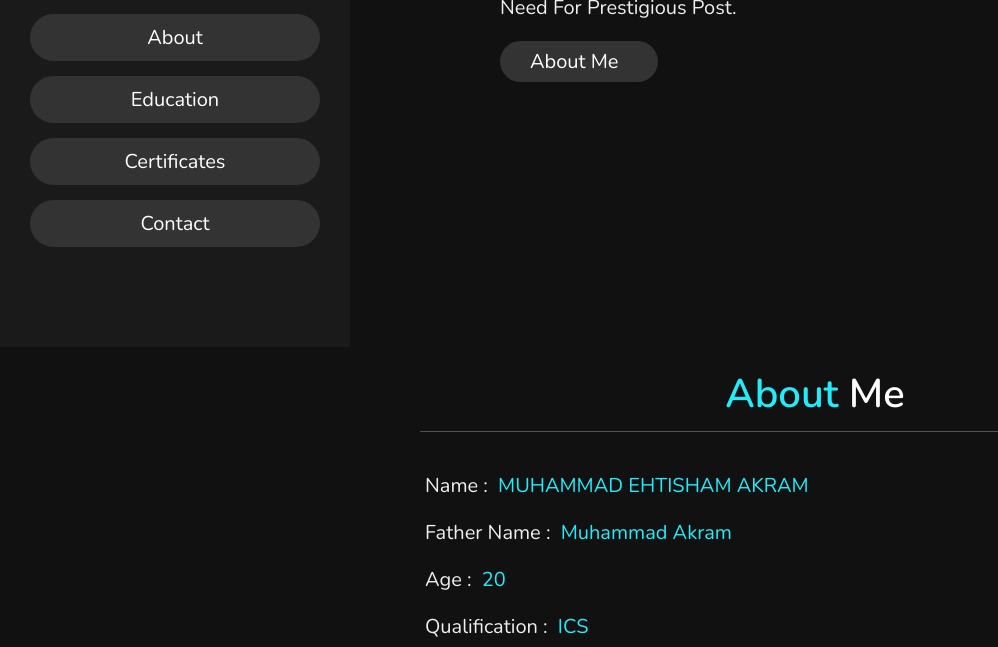
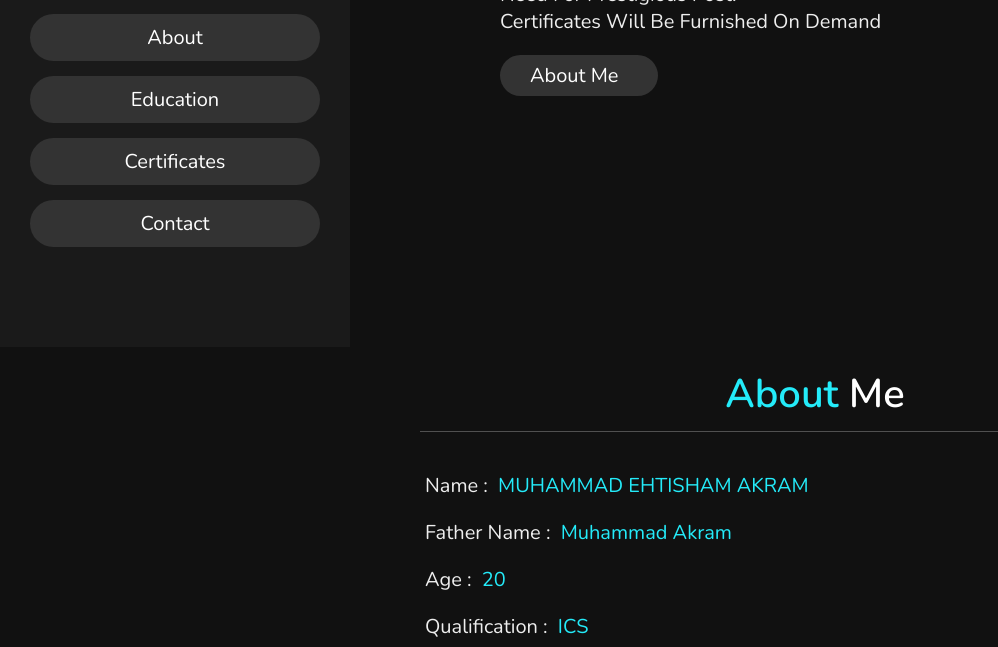
Before and after one commit to SH4M15/MEA.PORTFOLIO, a plain HTML site: page index.html in a window 1280 px wide. Shown: the part 453-1100 px from the top of the page, without its empty margins (0-998 px from the left). Drawn offline with nearby package versions, Linux system fonts and the light colour scheme; some icons are missing.

Commit message:
Update index.html

```diff
--- a/index.html
+++ b/index.html
@@ -46,7 +46,7 @@
 
     <h3>HI THERE !</h3>
     <h1>I'M <span>MUHAMMAD EHTISHAM AKRAM</span></h1>
-    <p>need for prestigious post.</p>
+    <p>need for prestigious post.<br>certificates will be furnished on demand</p>
     <a href="#about"><button class="btn">about me <i class="fas fa-user"></i></button></a>
 
 </section>
```
